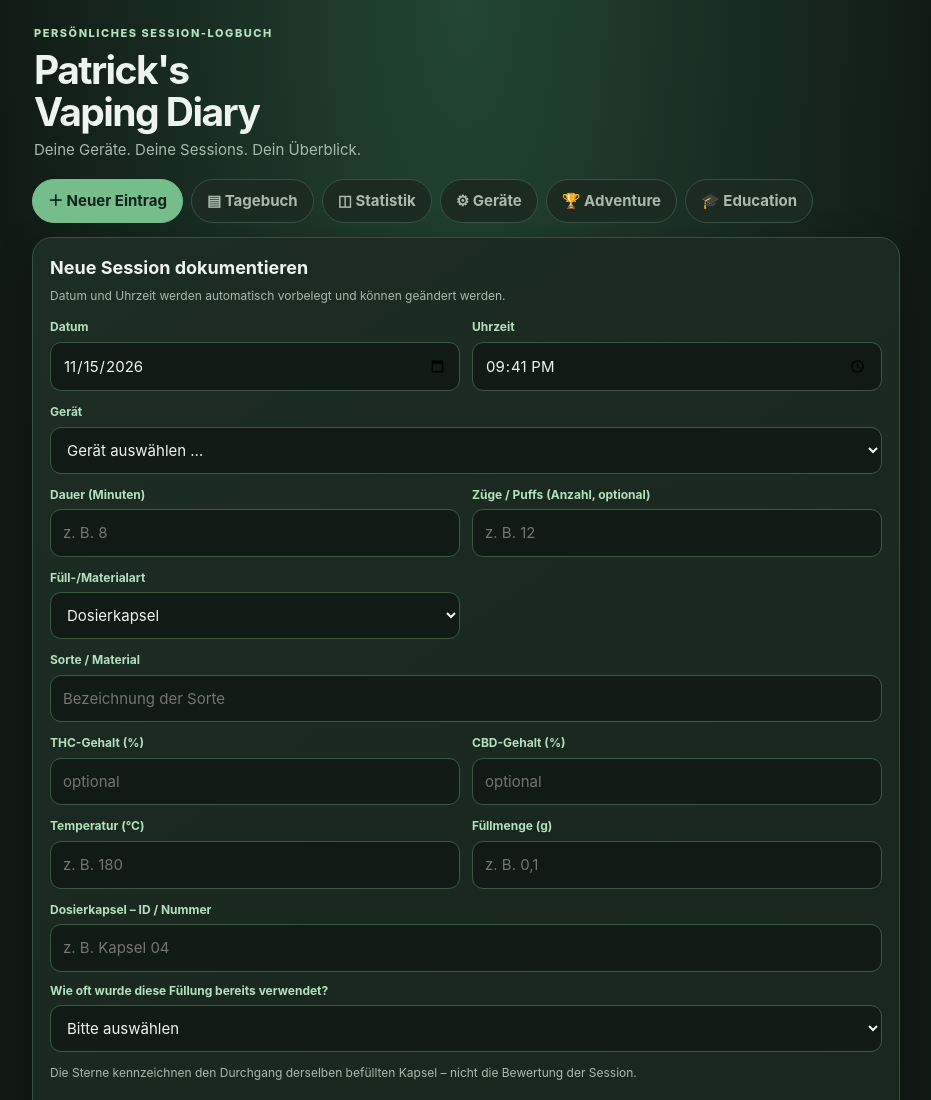
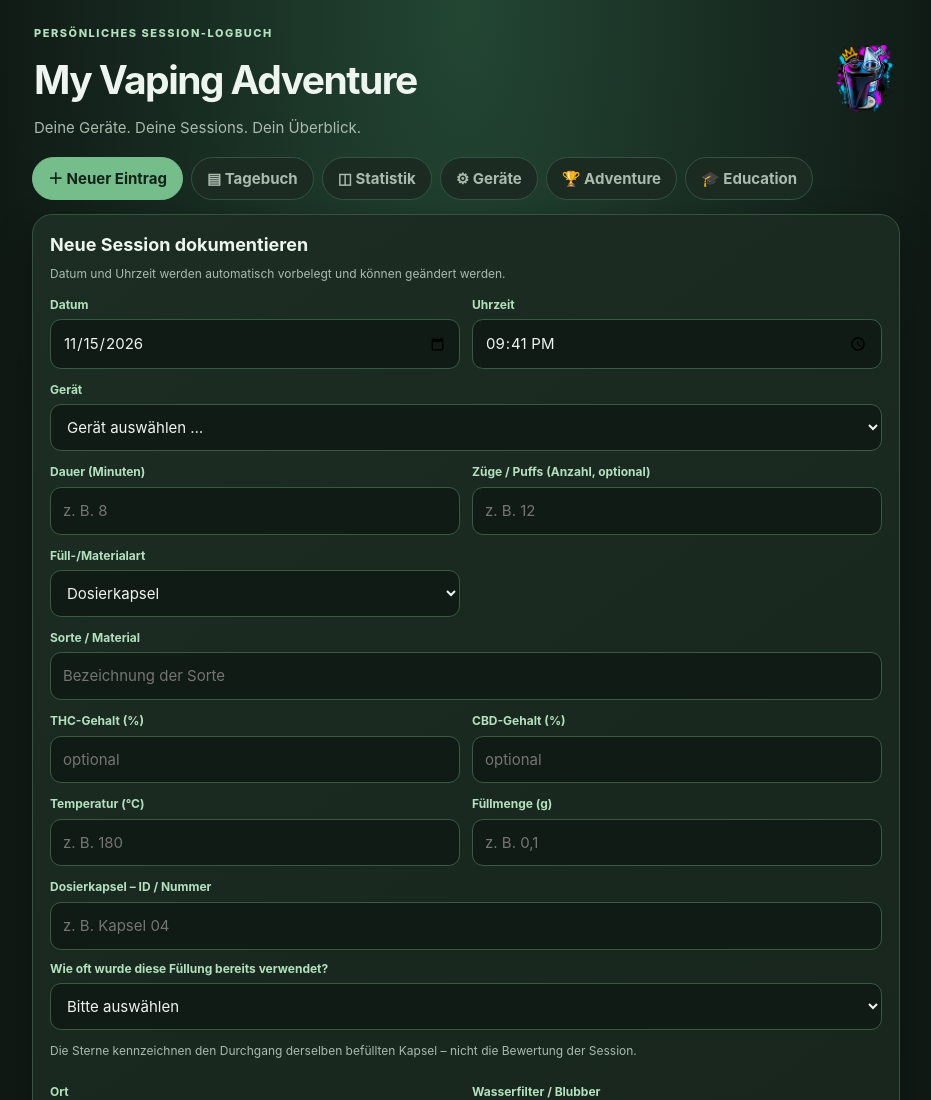
Before and after one commit to AdventureVapor/vaping-adventure, a plain HTML site: page Index.html in a window 1280 px wide. Shown: the top 1100 px of the page, without its empty margins (174-1105 px from the left). Drawn offline with Linux system fonts and the light colour scheme.

Commit message:
Add files via upload

```diff
--- a/Index.html
+++ b/Index.html
@@ -4,7 +4,7 @@
 <meta charset="utf-8">
 <meta name="viewport" content="width=device-width, initial-scale=1, viewport-fit=cover">
 <meta name="theme-color" content="#183d2d">
-<title>Patrick's Vaping Diary</title>
+<title>my vaping diary</title>
 <style>
 :root{--bg:#101a15;--panel:#192820;--panel2:#21372b;--line:#345342;--text:#eef5ef;--muted:#a9bbae;--green:#75bd8b;--green2:#b3e0bd;--danger:#ef9b91;--gold:#f2c96d;--shadow:0 12px 35px #0005}
 *{box-sizing:border-box}body{margin:0;background:radial-gradient(ellipse at top,#234633 0,#101a15 52%);color:var(--text);font:15px/1.45 -apple-system,BlinkMacSystemFont,"Segoe UI",sans-serif;min-height:100vh}
@@ -28,12 +28,31 @@ button,.btn{cursor:pointer;font:inherit}.primary{width:100%;border:0;border-radi
 .empty{text-align:center;color:var(--muted);padding:28px 12px}.hidden{display:none!important}
 @media(max-width:560px){.grid{grid-template-columns:1fr 1fr}.cards{gap:7px}.stat{padding:10px}.stat b{font-size:21px}.panel{padding:14px}.grid .full{grid-column:1/-1}}
 @media(max-width:380px){.grid{grid-template-columns:1fr}}
-</style>
+
+.header-brand {
+    display: flex;
+    align-items: center;
+    justify-content: space-between;
+    gap: 12px;
+}
+
+.site-logo {
+    width: 75px;
+    height: 75px;
+    object-fit: contain;
+    flex-shrink: 0;
+}</style>
 </head>
 <body>
 <header>
  <div class="eyebrow">Persönliches Session-Logbuch</div>
- <h1>Patrick's<br>Vaping Diary</h1>
+ <div class="header-brand">
+
+<h1>My Vaping Adventure</h1>
+<img src="Bilder/logo.png"
+alt="My Vaping Adventure Logo"
+class="site-logo">
+         </div>
  <p>Deine Geräte. Deine Sessions. Dein Überblick.</p>
 </header>
 <nav>
@@ -113,7 +132,7 @@ button,.btn{cursor:pointer;font:inherit}.primary{width:100%;border:0;border-radi
 </section>
 <section id="adventure" class="view">
  <div class="panel">
-  <h2>🏆 Patrick's Vaping Adventure</h2>
+  <h2>🏆 My Vaping Adventure</h2>
   <p class="sub">Sammle Erfahrung durch Dokumentation, Lernen, Pflege und bewusste Pausen – nicht durch mehr Konsum.</p>
   <div class="cards"><div class="stat"><b id="xpValue">0</b><span>XP</span></div><div class="stat"><b id="coinValue">0</b><span>Coins</span></div><div class="stat"><b id="levelValue">1</b><span>Level</span></div></div>
   <h3>Questboard</h3><p class="hint">Schließe Aufgaben ab. Jede Quest kann nur einmal Coins/XP vergeben.</p>
@@ -123,7 +142,7 @@ button,.btn{cursor:pointer;font:inherit}.primary{width:100%;border:0;border-radi
 </section>
 <section id="education" class="view">
  <div class="panel">
-  <h2>🎓 Patrick's Vaping Academy</h2>
+  <h2>🎓 My Vaping Academy</h2>
   <p class="sub">Kompakte Lernkurse mit anschließender Prüfung. Bestehen ab 80 %. Inhalte behandeln auch Risiken und sichere Handhabung.</p>
   <div class="cards"><div class="stat"><b id="courseDone">0</b><span>Kurse bestanden</span></div><div class="stat"><b id="eduCoins">0</b><span>Coins verdient</span></div><div class="stat"><b id="bestScore">–</b><span>Beste Prüfung</span></div></div>
   <article class="entry"><h3>Grundkurs: Akkusicherheit</h3><div class="meta">Mini-Kurs · 5 Fragen · 25 Coins · Bestehen ab 4 richtigen Antworten</div>
```
